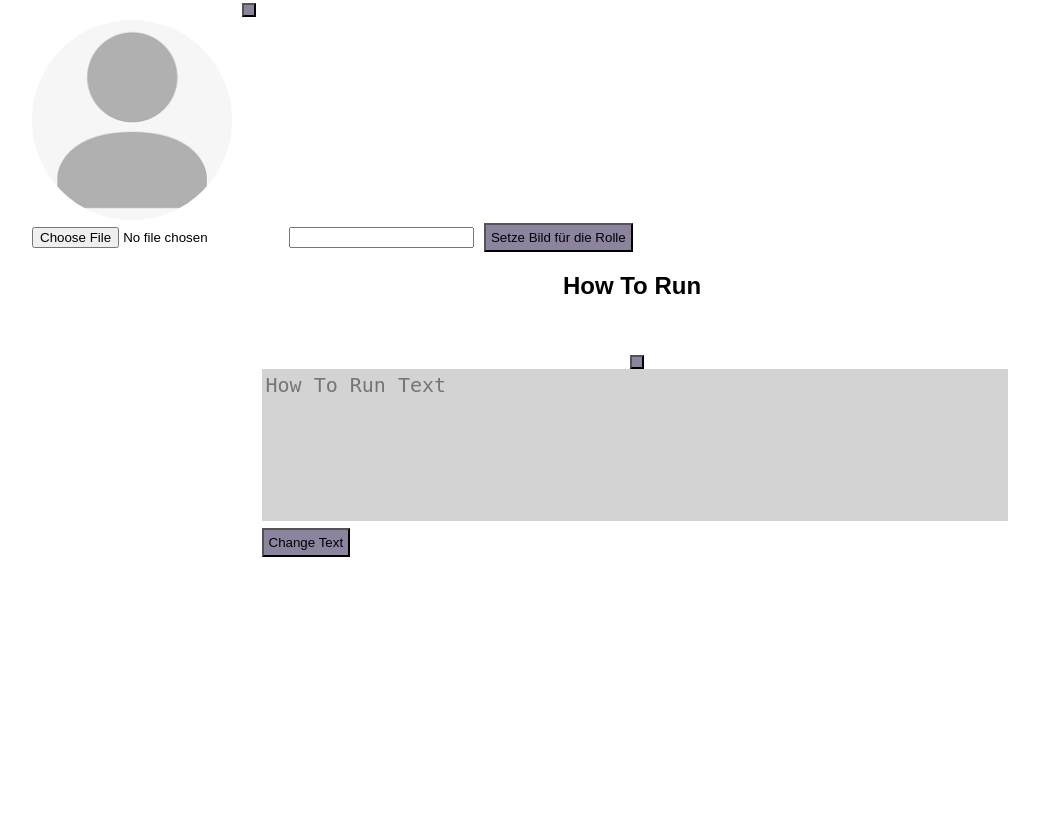
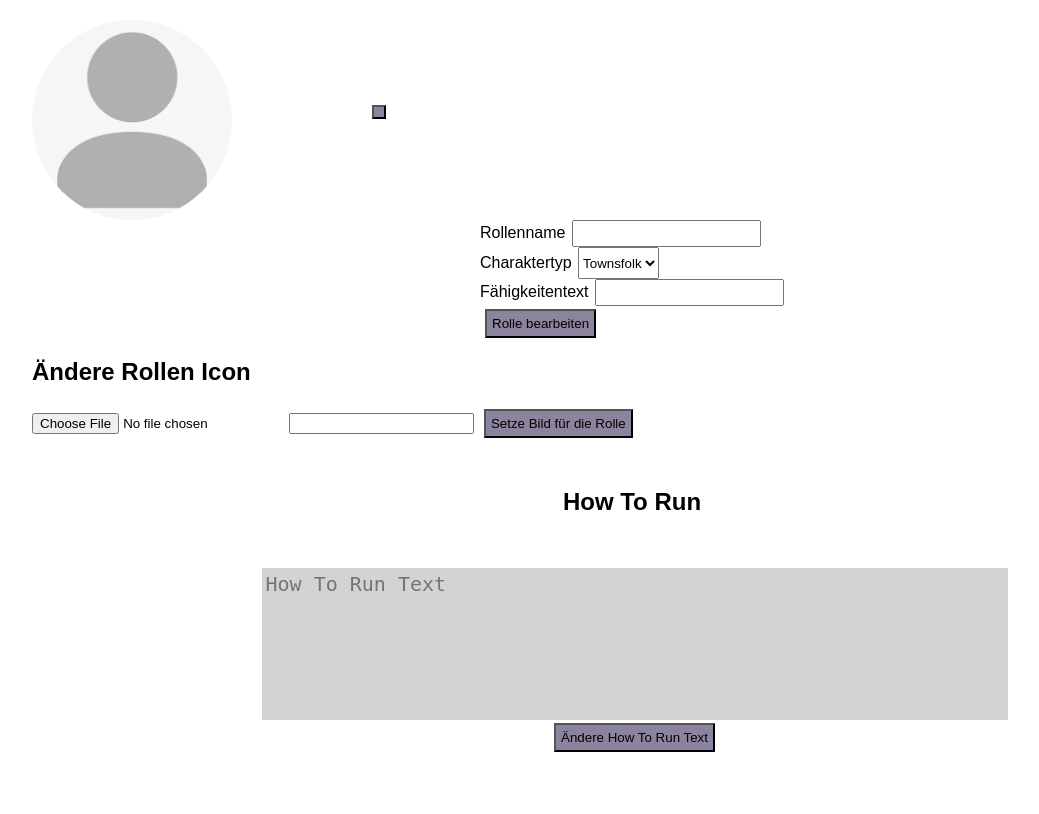
Before and after one commit to Bread-005/Clocktower-Homebrew-Collection, a PHP site: page /wiki.html in a window 1280 px wide. Shown: the whole page, without its empty margins (8-1047 px from the left). Before the commit the page ends 557 px from the top, so only its background shows below. Run offline with PHP 8.4, Linux system fonts and the light colour scheme; some libraries are stand-ins or nearby versions.

Commit message:
edit role text etc + Global Edit Button

```diff
--- a/style.css
+++ b/style.css
@@ -63,7 +63,7 @@
     margin-top: 20px;
 }
 
-.howtorun-input {
+.text-area-input {
     margin-left: 5px;
     border: 2px solid transparent;
     background-color: lightgray;
@@ -149,3 +149,11 @@
 .margin-top-30 {
     margin-top: 30px;
 }
+
+.margin-left-100 {
+    margin-left: 100px;
+}
+
+.margin-left-30 {
+    margin-left: 30px;
+}
--- a/wiki.html
+++ b/wiki.html
@@ -13,29 +13,53 @@
 
 <div class="page-top">
     <img src="placeholder-icon.png" id="wiki-role-image" class="clocktower-icon wiki-clocktower-icon"/>
-    <div class="center">
+    <div class="center margin-left-100">
         <h1 id="role-name" class="center"></h1>
         <h2 id="character-type" class="center"></h2>
         <h2 id="ability-text" class="center"></h2>
     </div>
-    <div>
-        <button id="edit-button-role" class="icon-button center" type="reset"><i class="fa-solid fa-pen fa-pen-to-square"></i></button>
+    <div class="center margin-left-30">
+        <button id="edit-button" class="icon-button center" type="reset"><i class="fa-solid fa-pen fa-pen-to-square"></i></button>
     </div>
 </div>
 
+<div id="edit-role-field" class="center">
+    <form>
+        <label for="edit-role-name">Rollenname</label>
+        <input class="input" id="edit-role-name" type="text"/>
+        <br>
+        <div class="character-type-dropdown">
+            <label for="edit-character-type">Charaktertyp</label>
+            <select class="character-types" id="edit-character-type">
+                <option value="Townsfolk">Townsfolk</option>
+                <option value="Outsider">Outsider</option>
+                <option value="Minion">Minion</option>
+                <option value="Demon">Demon</option>
+                <option value="Traveller">Traveller</option>
+            </select>
+        </div>
+        <label for="edit-ability-text">Fähigkeitentext</label>
+        <input class="input" id="edit-ability-text" type="text"/>
+        <br>
+        <button id="submit-edit-role-button" name="click" type="reset">
+            Rolle bearbeiten
+        </button>
+    </form>
+</div>
+
 <div id="image-submission">
+    <h2>Ändere Rollen Icon</h2>
     <input type="file" id="image-input-file">
     <input type="url" id="image-input-url">
     <button id="upload-button">Setze Bild für die Rolle</button>
 </div>
 
-<div class="center">
+<div class="center margin-top-30">
     <h2>How To Run</h2>
     <p id="howtorun-text"></p>
-    <button id="edit-button-how-to-run" class="icon-button" type="reset"><i class="fa-solid fa-pen fa-pen-to-square" id="edit-button-icon"></i></button>
-    <form>
-        <textarea class="howtorun-input" id="howtorun-input" cols="60" rows="6" placeholder="How To Run Text"></textarea>
-        <button id="howtorun-button" class="howtorun-button center" type="submit">Change Text</button>
+    <form class="center">
+        <textarea id="howtorun-input" class="text-area-input" cols="60" rows="6" placeholder="How To Run Text"></textarea>
+        <button id="howtorun-button" class="howtorun-button" type="submit">Ändere How To Run Text</button>
     </form>
 </div>
 
--- a/wiki.js
+++ b/wiki.js
@@ -12,16 +12,15 @@
     if (role["howtorun"] === undefined) {
         role["howtorun"] = "";
     }
+    role["inEditMode"] = false;
 
     const uploadButton = document.getElementById("upload-button");
 
-    if (role["image"] !== "") {
+    if (role["image"]) {
         document.getElementById("wiki-role-image").setAttribute("src", role["image"]);
     }
 
-    document.getElementById("role-name").textContent = role["name"];
-    document.getElementById("character-type").textContent = "Charaktertyp: " + role["characterType"];
-    document.getElementById("ability-text").textContent = "Fähigkeit: " + role["name"];
+    displayRole();
 
     const roleRating = document.getElementById("role-rating");
     roleRating.textContent = "Bewertung: " + role["rating"];
@@ -48,7 +47,6 @@
     howToRunInput.value = role["howtorun"] ?? '';
 
     const howToRunChangeButton = document.getElementById("howtorun-button");
-    howToRunChangeButton.textContent = "Change Text";
 
     const editButton = document.getElementById("edit-button-how-to-run");
 
@@ -70,13 +68,11 @@
     const ul = document.createElement("ul");
     ul.setAttribute("id", "comments-list");
 
-    if (!role["howtorun"]) {
-        editButton.style.display = "none";
-    }
-    if (role["howtorun"]) {
-        howToRunInput.style.display = "none";
-        howToRunChangeButton.style.display = "none";
-    }
+    howToRunInput.style.display = "none";
+    howToRunChangeButton.style.display = "none";
+    const imageSubmission =document.getElementById("image-submission");
+    imageSubmission.style.display = "none";
+
     commentForm.append(inputComment);
     commentForm.append(commentButton);
     comments.append(commentForm);
@@ -87,12 +83,7 @@
 
     const howToRunText = document.getElementById("howtorun-text");
 
-    editButton.addEventListener("click", function (event) {
-        event.preventDefault();
-        editButton.style.display = "none";
-        howToRunInput.style.display = "block";
-        howToRunChangeButton.style.display = "block";
-    });
+    document.getElementById("edit-role-field").style.display = "none";
 
     howToRunChangeButton.addEventListener("click", function (event) {
         event.preventDefault();
@@ -148,6 +139,48 @@
         displayComments();
     });
 
+    const editRoleNameInput = document.getElementById("edit-role-name");
+    const editCharacterTypeInput = document.getElementById("edit-character-type");
+    const editAbilityTextInput = document.getElementById("edit-ability-text");
+
+    document.getElementById("edit-button").addEventListener("click",function (event) {
+        event.preventDefault();
+        role["inEditMode"] = !role["inEditMode"];
+
+        if (role["inEditMode"]) {
+            //edit role text etc
+            document.getElementById("edit-role-field").style.display = "flex";
+            editRoleNameInput.value = role["name"];
+            editCharacterTypeInput.value = role["characterType"];
+            editAbilityTextInput.value = role["abilityText"];
+
+            //edit How to Run
+            howToRunInput.style.display = "block";
+            howToRunChangeButton.style.display = "block";
+
+            //image submission
+            imageSubmission.style.display = "block";
+        }
+        if (!role["inEditMode"]) {
+            document.getElementById("edit-role-field").style.display = "none";
+            howToRunInput.style.display = "none";
+            howToRunChangeButton.style.display = "none";
+            imageSubmission.style.display = "none";
+        }
+    });
+
+    document.getElementById("submit-edit-role-button").addEventListener("click",function (event) {
+        event.preventDefault();
+        if (editRoleNameInput.value === "" || editCharacterTypeInput.value === "" || editAbilityTextInput.value === "") {
+            return;
+        }
+        role["name"] = editRoleNameInput.value;
+        role["characterType"] = editCharacterTypeInput.value;
+        role["abilityText"] = editAbilityTextInput.value;
+        localStorage.setItem(key,JSON.stringify(role));
+        displayRole();
+    });
+
     function displayComments() {
         ul.innerHTML = "";
         for (let i = 0; i < role["comments"].length; i++) {
@@ -172,4 +205,10 @@
             });
         }
     }
+
+    function displayRole() {
+        document.getElementById("role-name").textContent = role["name"];
+        document.getElementById("character-type").textContent = "Charaktertyp: " + role["characterType"];
+        document.getElementById("ability-text").textContent = "Fähigkeit: " + role["abilityText"];
+    }
 })
```
